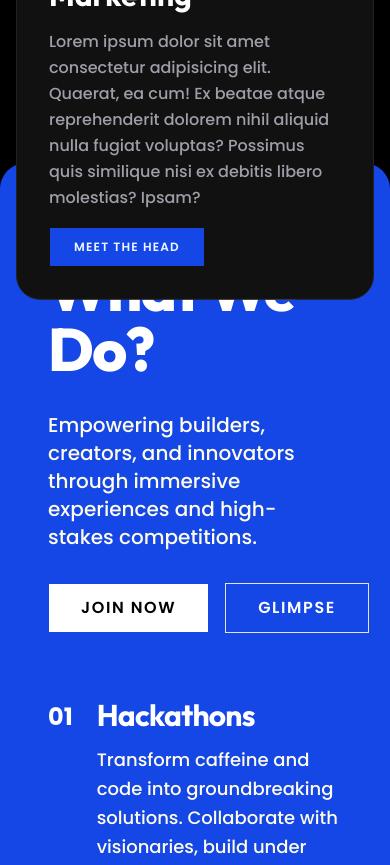
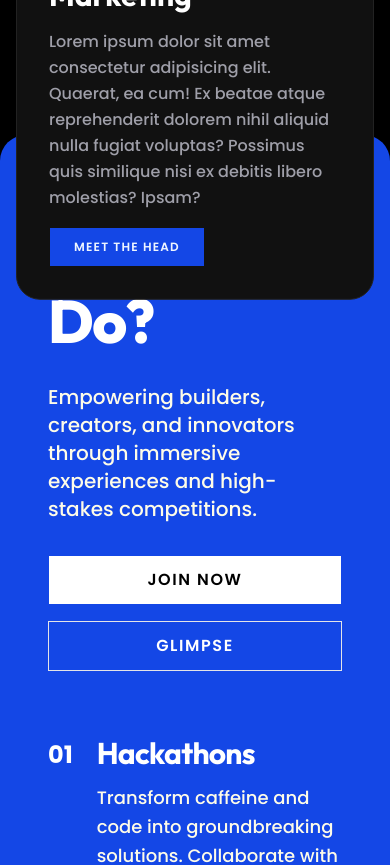
Before and after one commit to innovagetechiitm18/IT-Club-, a Next.js app: page / in a window 390 px wide. Shown: the part 3120-3985 px from the top of the page. Built offline with nearby package versions, Linux system fonts and the light colour scheme.

Commit message:
mobile overflow fix

```diff
--- a/sections/WhatWeDo.tsx
+++ b/sections/WhatWeDo.tsx
@@ -1,7 +1,7 @@
 import { Button } from "../components/ui/button";
 export default function WhatWeDo() {
   return (
-    <div className="max-w-6xl rounded-4xl mx-auto mt-7 bg-blue-700 py-8 px-6">
+    <div className="max-w-6xl w-full rounded-4xl mx-auto  bg-blue-700 py-8 px-6">
       <div className="w-full bg-blue-700 py-16 px-6 mx-auto flex flex-col md:flex-row items-strech justify-between gap-16">
         <div className="w-full md:w-[45%] space-y-8 ">
           <h2 className="text-6xl md:text-8xl font-extrabold text-white tracking-tight leading-none">
@@ -12,17 +12,19 @@ export default function WhatWeDo() {
             experiences and high-stakes competitions.
           </p>
 
-          <div className="flex  items-center space-x-4">
+          <div className="flex flex-col sm:flex-row gap-4">
   <Button
-              className="rounded-4x bg-white hover:bg-yellow-50 text-black py-6 px-8 text-md"
-              size={"lg"}
+    variant={"secondary"}
+    className="bg-white hover:scale-[1.1] hover-bg-w text-black py-6 px-8 text-md w-full sm:w-auto"
+    size="lg"
   >
     Join Now
   </Button>
+
   <Button
     variant="outline"
-              size={"lg"}
-              className="  text-white hover:text-black py-6 px-8 text-md "
+    size="lg"
+    className="text-white hover:text-black py-6 px-8 text-md w-full sm:w-auto"
   >
     Glimpse
   </Button>
```
Lines whose indentation alone changed are shown as unchanged.
